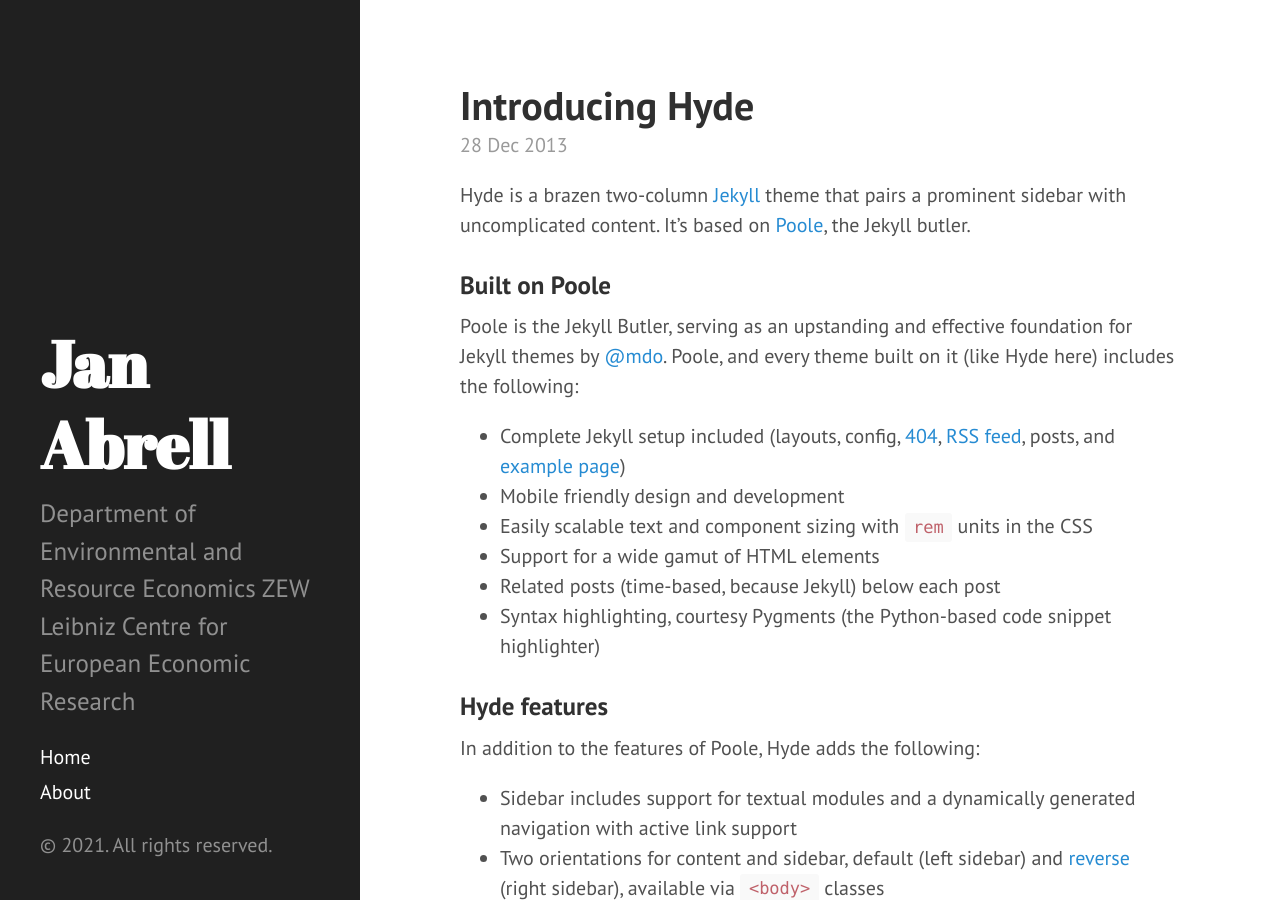
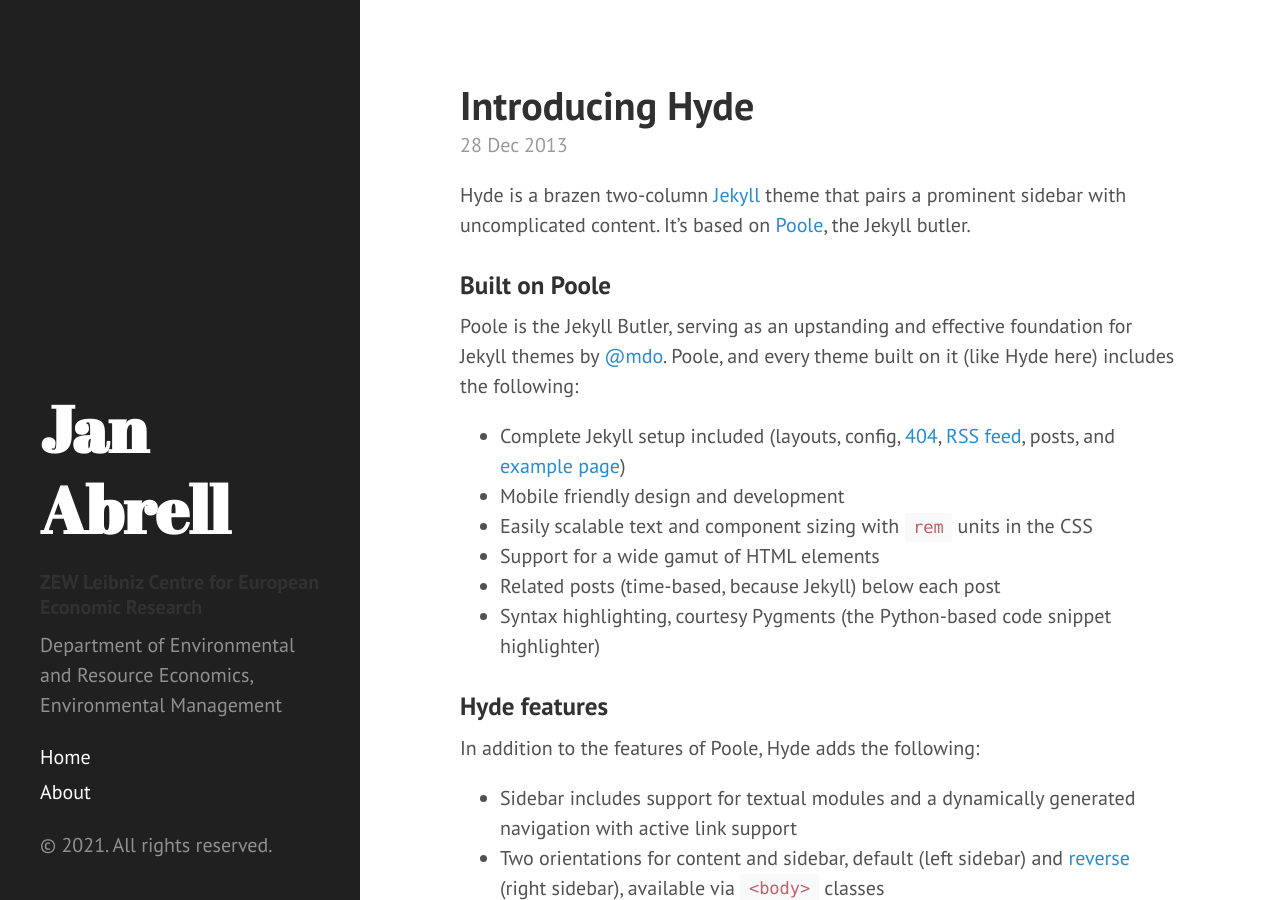
Before and after one commit to jabrell/jabrell.github.io, a Jekyll site: the page built from index.html, in a window 1280 px wide and 900 px high. Built offline with Jekyll 4.4.1, drawn with Linux system fonts in a browser that asks for light colours; the list of posts is cut into pages by our own code.

Commit message:
Update sidebar.html

```diff
--- a/_includes/sidebar.html
+++ b/_includes/sidebar.html
@@ -6,7 +6,10 @@
           {{ site.title }}
         </a>
       </h1>
-      <p class="lead">{{ site.description }}</p>
+      <h5>ZEW Leibniz Centre for European Economic Research</h5>
+      <p>Department of Environmental and Resource Economics, Environmental Management</p>
+      </h1>
+      <!-- <p class="lead">{{ site.description }}</p> -->
     </div>
 
     <nav class="sidebar-nav">
```
